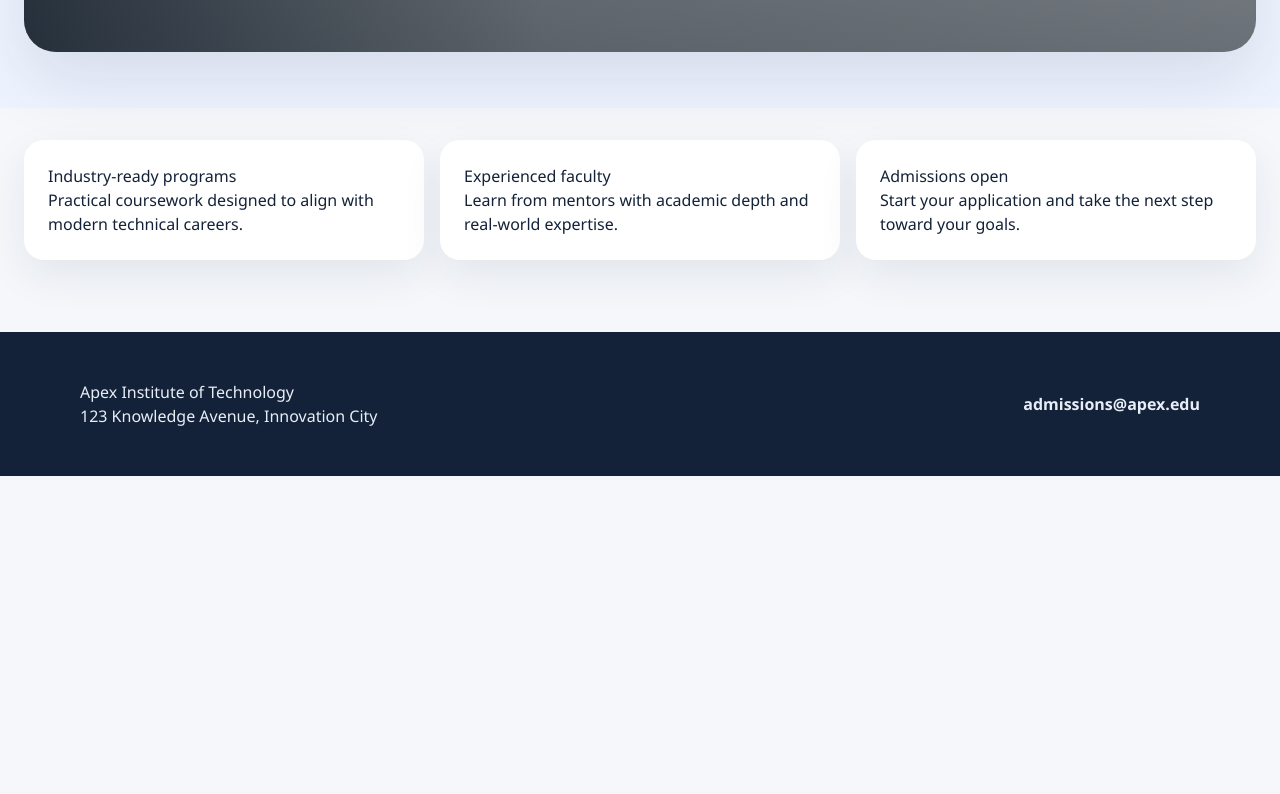
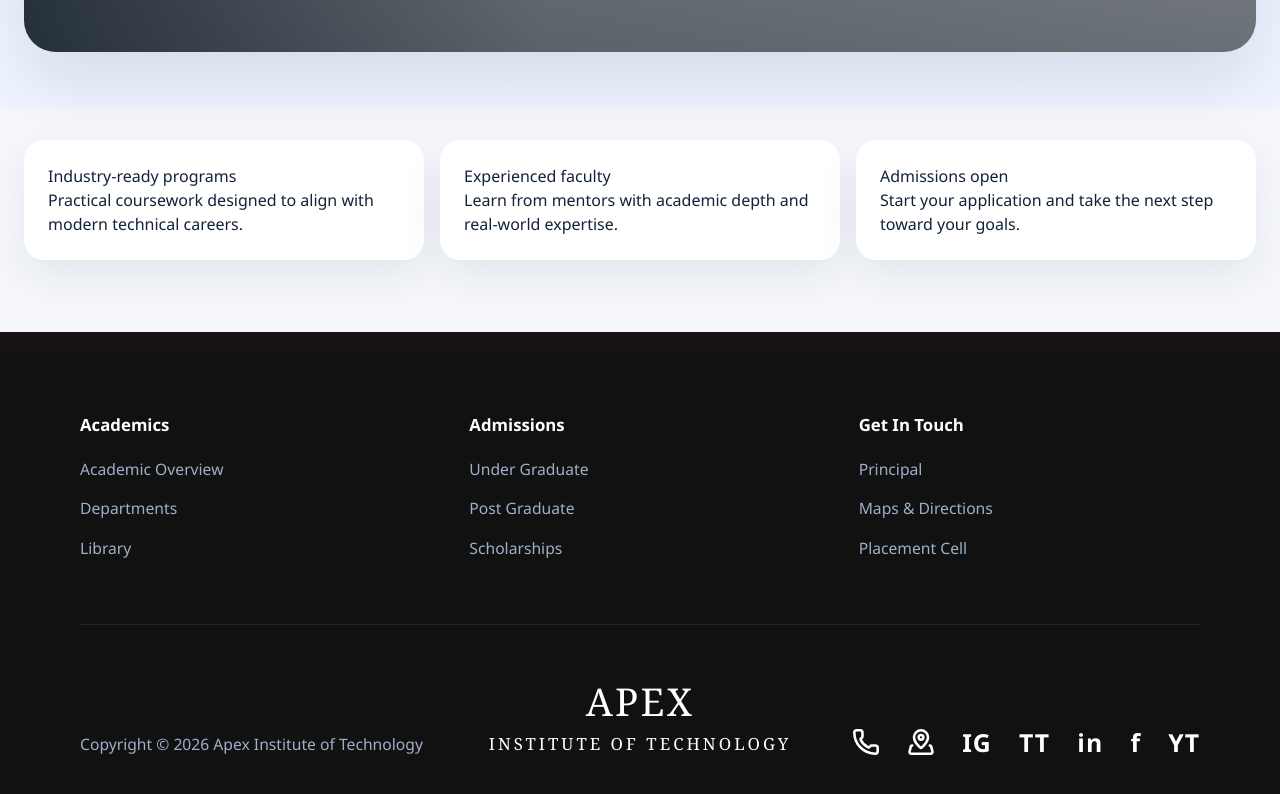
Before and after one commit to Swapnilbiswas2007/apex-institute-webpage, a React (Vite) app: page / in a window 1280 px wide. Shown: the part 975-1769 px from the top of the page. Before the commit the page ends 1451 px from the top, so only its background shows below. Built offline with nearby package versions, Linux system fonts and the light colour scheme.

Commit message:
Added footer

```diff
--- a/src/components/Footer.jsx
+++ b/src/components/Footer.jsx
@@ -1,14 +1,84 @@
+import { MapPinned, Phone } from "lucide-react";
+import { Link } from "react-router-dom";
+
+const FOOTER_COLUMNS = [
+  {
+    title: "Academics",
+    links: [
+      { label: "Academic Overview", to: "/academic/overview" },
+      { label: "Departments", to: "/academic/departments" },
+      { label: "Library", to: "/campus-life/library" },
+    ],
+  },
+  {
+    title: "Admissions",
+    links: [
+      { label: "Under Graduate", to: "/admission/b-tech" },
+      { label: "Post Graduate", to: "/admission/m-tech" },
+      { label: "Scholarships", to: "/announcement/scholarships" },
+    ],
+  },
+  {
+    title: "Get In Touch",
+    links: [
+      { label: "Principal", to: "/about/principal" },
+      { label: "Maps & Directions", to: "/about/administration" },
+      { label: "Placement Cell", to: "/placement/training-cell" },
+    ],
+  },
+];
+
+const SOCIAL_LINKS = [
+  { label: "Instagram", href: "#", mark: "IG" },
+  { label: "TikTok", href: "#", mark: "TT" },
+  { label: "LinkedIn", href: "#", mark: "in" },
+  { label: "Facebook", href: "#", mark: "f" },
+  { label: "YouTube", href: "#", mark: "YT" },
+];
+
 export default function Footer() {
   return (
     <footer className="site-footer" id="contact">
-      <div className="container footer-shell">
-        <div>
-          <h2>Apex Institute of Technology</h2>
-          <p>123 Knowledge Avenue, Innovation City</p>
+      <div className="container footer-columns">
+        {FOOTER_COLUMNS.map((column) => (
+          <section key={column.title} className="footer-column">
+            <h2>{column.title}</h2>
+            <div className="footer-links">
+              {column.links.map((link) => (
+                <Link key={link.to} to={link.to}>
+                  {link.label}
+                </Link>
+              ))}
+            </div>
+          </section>
+        ))}
+      </div>
+
+      <div className="container footer-showcase">
+        <div className="footer-copyright">
+          <p>Copyright © 2026 Apex Institute of Technology</p>
         </div>
-        <a className="footer-link" href="mailto:admissions@apex.edu">
-          admissions@apex.edu
-        </a>
+
+        <div className="footer-brand-center" aria-label="Apex Institute branding">
+          <p>APEX</p>
+          <span>Institute of Technology</span>
+        </div>
+
+        <div className="footer-socials">
+          <a href="mailto:admissions@apex.edu" aria-label="Email admissions">
+            <Phone size={28} strokeWidth={2.2} />
+          </a>
+          <a href="https://maps.google.com" aria-label="Campus location">
+            <MapPinned size={28} strokeWidth={2.2} />
+          </a>
+          {SOCIAL_LINKS.map((item) => {
+            return (
+              <a key={item.label} href={item.href} aria-label={item.label}>
+                <span className="footer-social-mark">{item.mark}</span>
+              </a>
+            );
+          })}
+        </div>
       </div>
     </footer>
   );
--- a/src/index.css
+++ b/src/index.css
@@ -358,9 +358,119 @@ img {
 }
 
 .site-footer {
-  padding: 2rem 0;
-  color: #e8eef8;
-  background: #132238;
+  padding: 5rem 0 4rem;
+  color: #dde5ef;
+  background:
+    linear-gradient(180deg, rgba(92, 28, 36, 0.12) 0%, rgba(92, 28, 36, 0) 8%),
+    #111111;
+}
+
+.footer-columns {
+  display: grid;
+  grid-template-columns: repeat(3, minmax(0, 1fr));
+  gap: 3rem;
+  align-items: start;
+  padding-bottom: 4rem;
+}
+
+.footer-column h2 {
+  margin: 0 0 1.3rem;
+  font-size: 1.05rem;
+  font-weight: 700;
+  color: #ffffff;
+}
+
+.footer-links {
+  display: grid;
+  gap: 1rem;
+}
+
+.footer-links a {
+  width: fit-content;
+  font-size: 0.98rem;
+  color: #9eb0c9;
+  transition:
+    color 180ms ease,
+    transform 180ms ease;
+}
+
+.footer-links a:hover,
+.footer-socials a:hover {
+  color: #ffffff;
+  transform: translateY(-1px);
+}
+
+.footer-showcase {
+  display: flex;
+  align-items: end;
+  justify-content: space-between;
+  gap: 2rem;
+  padding-top: 3rem;
+  border-top: 1px solid rgba(255, 255, 255, 0.08);
+}
+
+.footer-copyright {
+  flex: 1;
+}
+
+.footer-copyright p {
+  margin: 0;
+  font-size: 0.98rem;
+  color: #9eb0c9;
+}
+
+.footer-brand-center {
+  display: flex;
+  flex: 1;
+  flex-direction: column;
+  align-items: center;
+  justify-content: center;
+  text-align: center;
+  color: #ffffff;
+}
+
+.footer-brand-center p,
+.footer-brand-center span {
+  margin: 0;
+}
+
+.footer-brand-center p {
+  font-family: Georgia, "Times New Roman", serif;
+  font-size: clamp(2rem, 3vw, 3.2rem);
+  letter-spacing: 0.06em;
+}
+
+.footer-brand-center span {
+  font-family: Georgia, "Times New Roman", serif;
+  font-size: 1.05rem;
+  letter-spacing: 0.18em;
+  text-transform: uppercase;
+}
+
+.footer-socials {
+  display: flex;
+  flex: 1;
+  align-items: center;
+  justify-content: flex-end;
+  gap: 1.7rem;
+}
+
+.footer-socials a {
+  display: inline-flex;
+  align-items: center;
+  justify-content: center;
+  color: #ffffff;
+  transition:
+    color 180ms ease,
+    transform 180ms ease;
+}
+
+.footer-social-mark {
+  font-size: 1.55rem;
+  font-weight: 700;
+  line-height: 1;
+  letter-spacing: 0.04em;
+  text-transform: none;
 }
 
 .sample-page {
@@ -546,14 +656,29 @@ img {
 
 .footer-link {
   font-weight: 700;
+  color: #fff;
 }
 
 @media (max-width: 800px) {
-  .footer-shell,
   .cards-grid {
     grid-template-columns: 1fr;
     flex-direction: column;
     align-items: flex-start;
+  }
+
+  .footer-columns {
+    grid-template-columns: 1fr;
+  }
+
+  .footer-showcase {
+    flex-direction: column;
+    align-items: center;
+    text-align: center;
+  }
+
+  .footer-socials {
+    justify-content: center;
+    flex-wrap: wrap;
   }
 
   .nav-links {
```
